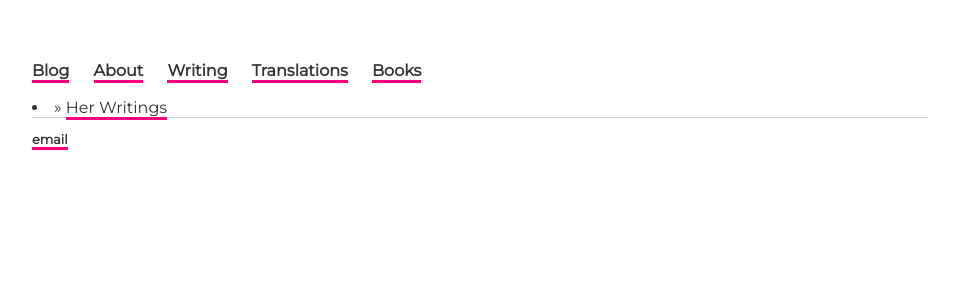
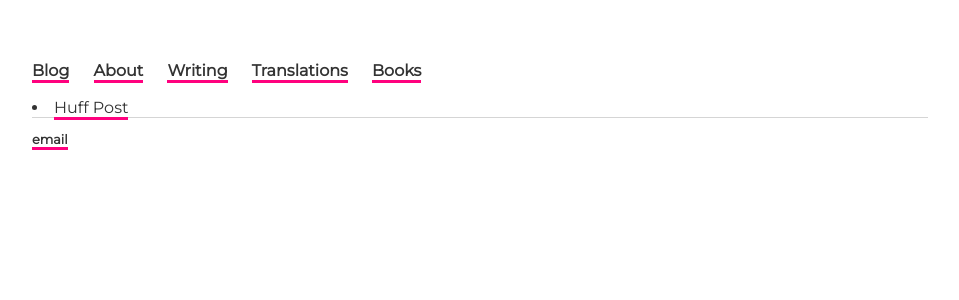
Before and after one commit to ariesti/ariesti.github.io, a Jekyll site: the page built from writing/index.html, in a window 1280 px wide. Shown: the top 300 px of the page, without its empty margins (160-1119 px from the left). Built offline with Jekyll 4.4.1, drawn with Linux system fonts in a browser that asks for light colours.

Commit message:
Update index.html

```diff
--- a/writing/index.html
+++ b/writing/index.html
@@ -2,7 +2,6 @@
 layout: default
 title: Her Writings
 ---
-
 <div class="writing">
-<li><span>{{ page.date | date_to_string }}</span> » <a href="{{ page.url }}" title="{{ page.title }}">{{ page.title }}</a></li>
+  <li><span><a href="ariesti.github.io/_pages/01_HuffPost.md">Huff Post</a></li>
 </div>
```
